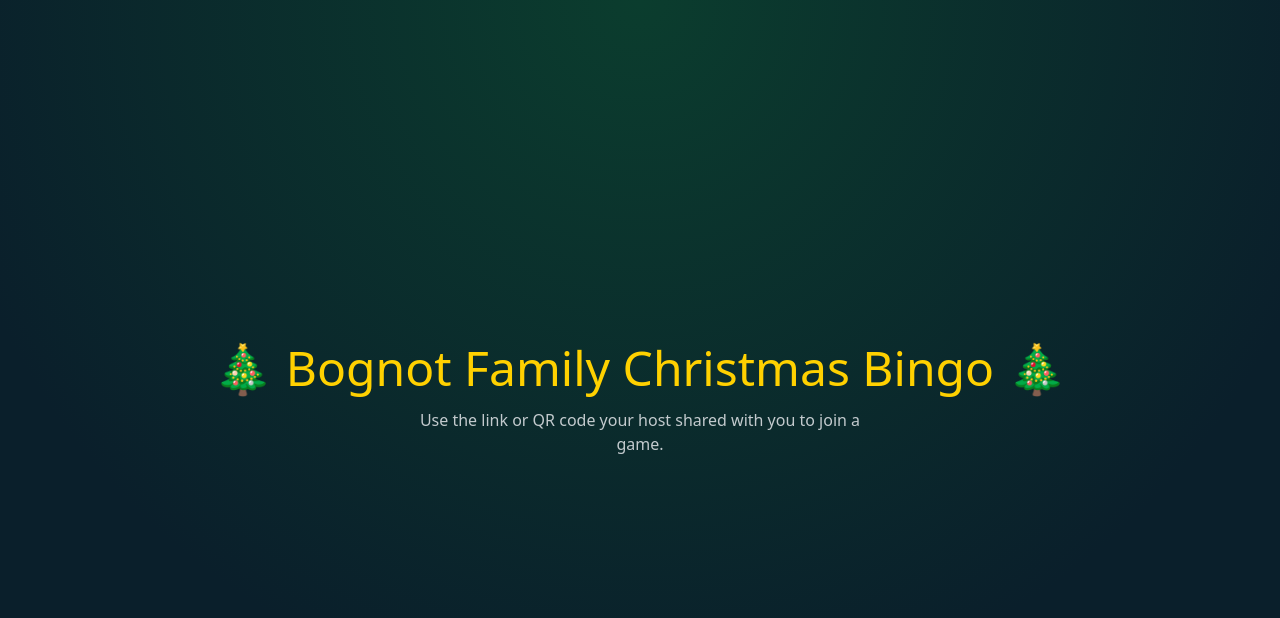
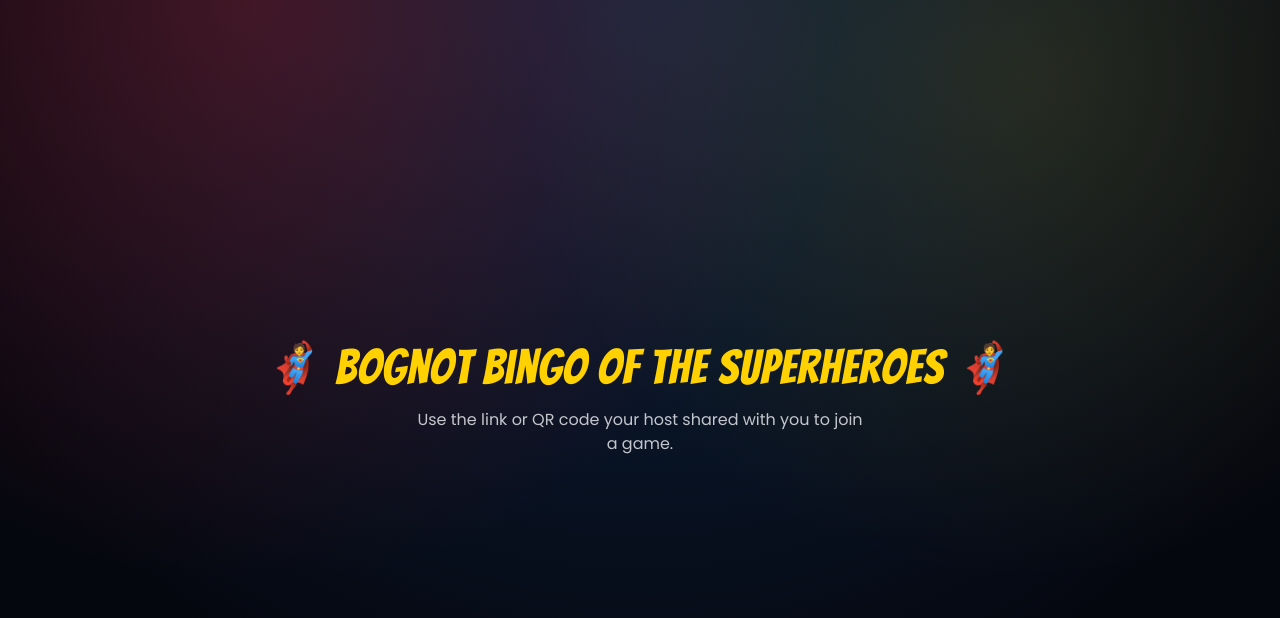
Before and after one commit to Fher06/bognot-christmas-bingo, a Next.js app: page / in a window 1280 px wide. Shown: the top 618 px of the page. Built offline with nearby package versions, Linux system fonts and the light colour scheme.

Commit message:
Aesthetics: superhero branding.

```diff
--- a/app/globals.css
+++ b/app/globals.css
@@ -1,12 +1,26 @@
+@import url('https://fonts.googleapis.com/css2?family=Bangers&family=Poppins:wght@400;600;700;800&display=swap');
+
 @tailwind base;
 @tailwind components;
 @tailwind utilities;
+
+:root {
+  --font-hero: 'Bangers', 'Impact', sans-serif;
+}
 
 html, body {
   min-height: 100%;
 }
 
 body {
-  background: radial-gradient(circle at top, #0B3D2E 0%, #0A1F2B 70%);
-  color: #FBF4E6;
+  background:
+    radial-gradient(circle at 20% 0%, rgba(237, 29, 36, 0.25) 0%, transparent 45%),
+    radial-gradient(circle at 80% 10%, rgba(255, 209, 0, 0.12) 0%, transparent 40%),
+    radial-gradient(circle at top, #0C2340 0%, #05070F 75%);
+  color: #F1F3F6;
+  font-family: 'Poppins', sans-serif;
 }
+
+.font-display {
+  letter-spacing: 0.02em;
+}
--- a/app/layout.tsx
+++ b/app/layout.tsx
@@ -2,7 +2,7 @@ import type { Metadata } from "next";
 import "./globals.css";
 
 export const metadata: Metadata = {
-  title: "Bognot Family Christmas Bingo",
+  title: "Bognot Bingo of the Superheroes",
   description: "Live multiplayer Christmas Bingo for the Bognot family party",
 };
 
--- a/app/page.tsx
+++ b/app/page.tsx
@@ -2,7 +2,7 @@ export default function Home() {
   return (
     <main className="min-h-screen flex flex-col items-center justify-center p-8 text-center">
       <h1 className="text-3xl md:text-5xl font-display text-gold mb-4">
-        🎄 Bognot Family Christmas Bingo 🎄
+        🦸 Bognot Bingo of the Superheroes 🦸
       </h1>
       <p className="text-cream/80 max-w-md">
         Use the link or QR code your host shared with you to join a game.
```
